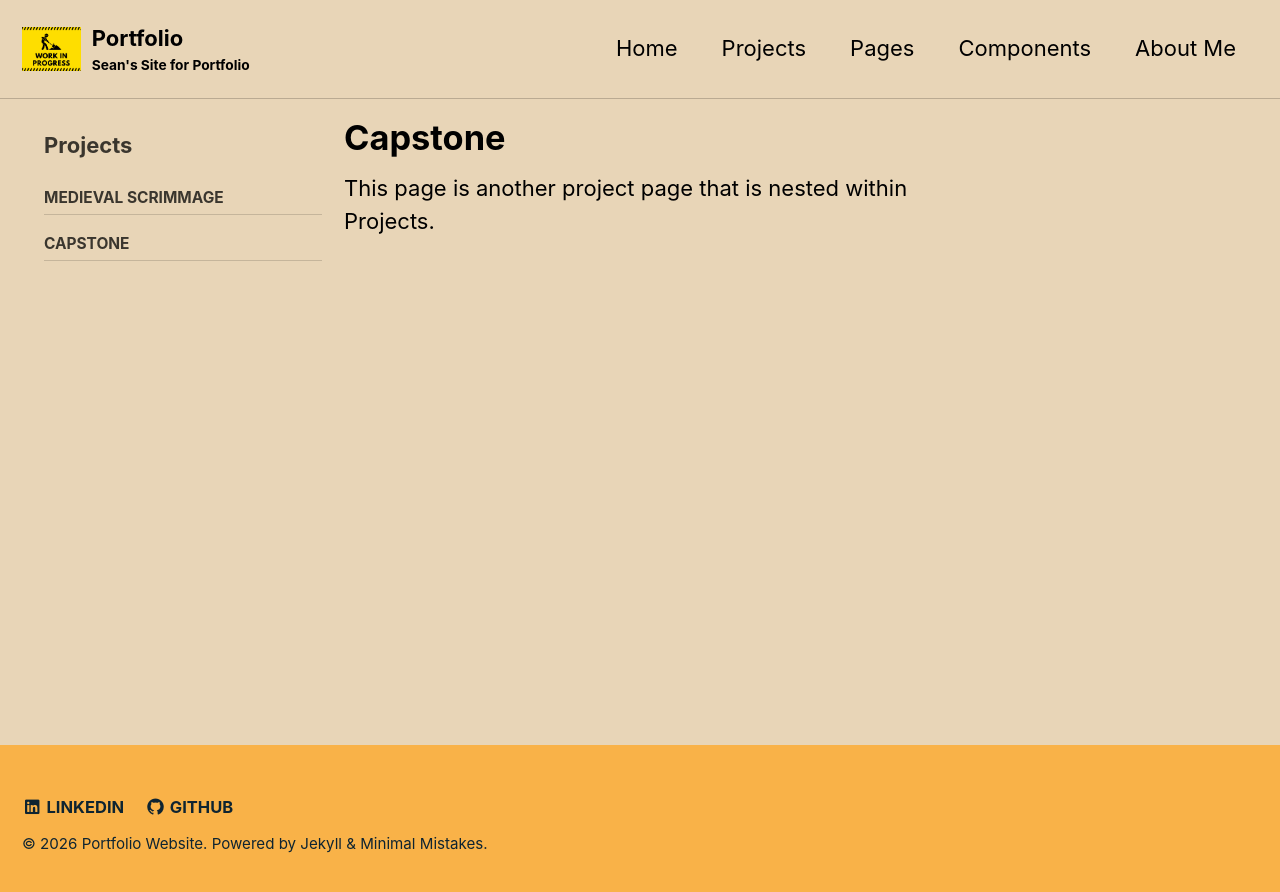
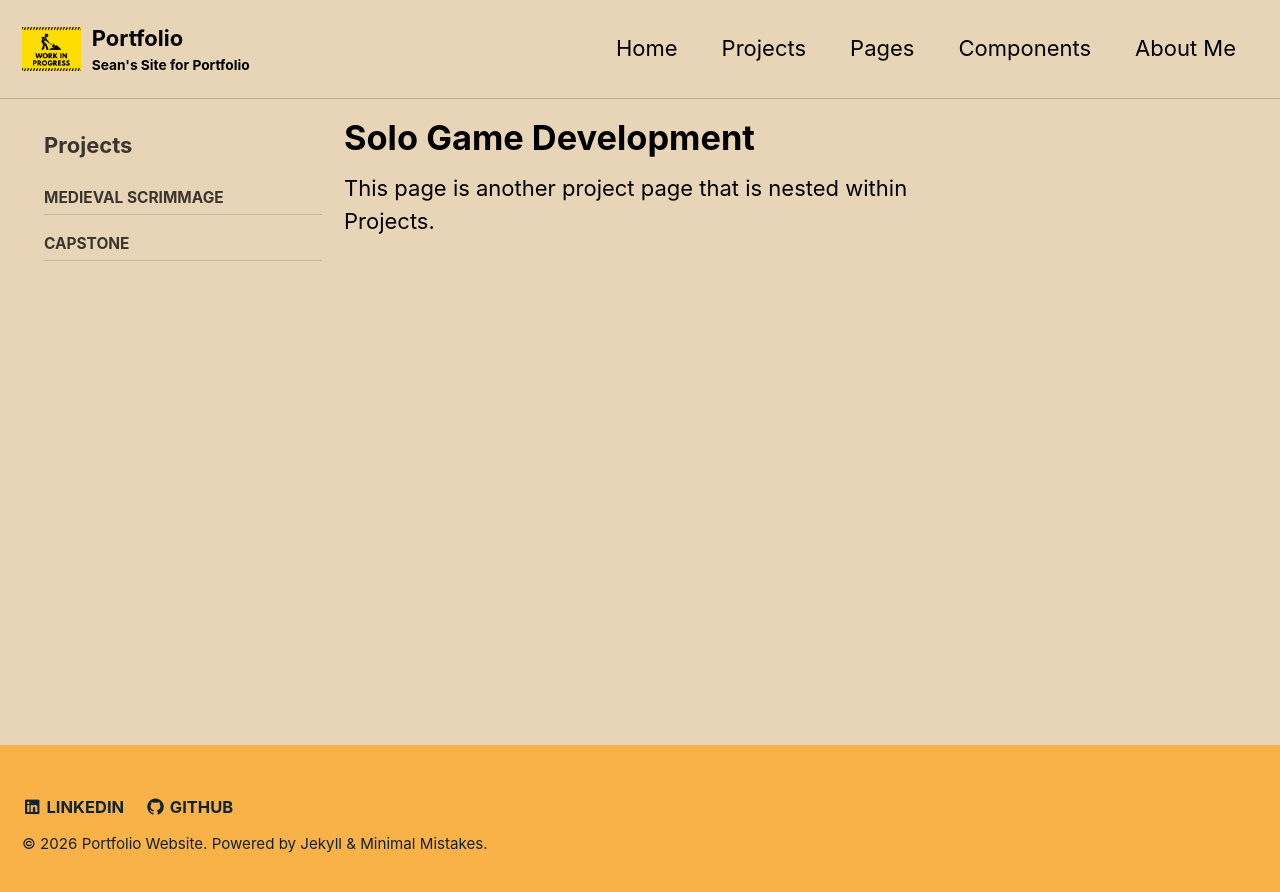
Before and after one commit to McDermott2527/McDermott2527.github.io, a Jekyll site: the page built from _pages/Solo-Game-Dev.md, in a window 1280 px wide. Shown: the top 892 px of the page. Built offline with Jekyll 4.4.1, drawn with Linux system fonts in a browser that asks for light colours.

Commit message:
Rename project to Solo Game Development

```diff
--- a/_pages/projects-capstone.md
+++ b/_pages/Solo-Game-Dev.md
@@ -1,7 +1,7 @@
 ---
-title: "Capstone"
+title: "Solo Game Development"
 layout: single
-permalink: /projects/capstone/
+permalink: /projects/solo-game-dev/
 sidebar:
   title: "Projects"
   nav:
```
